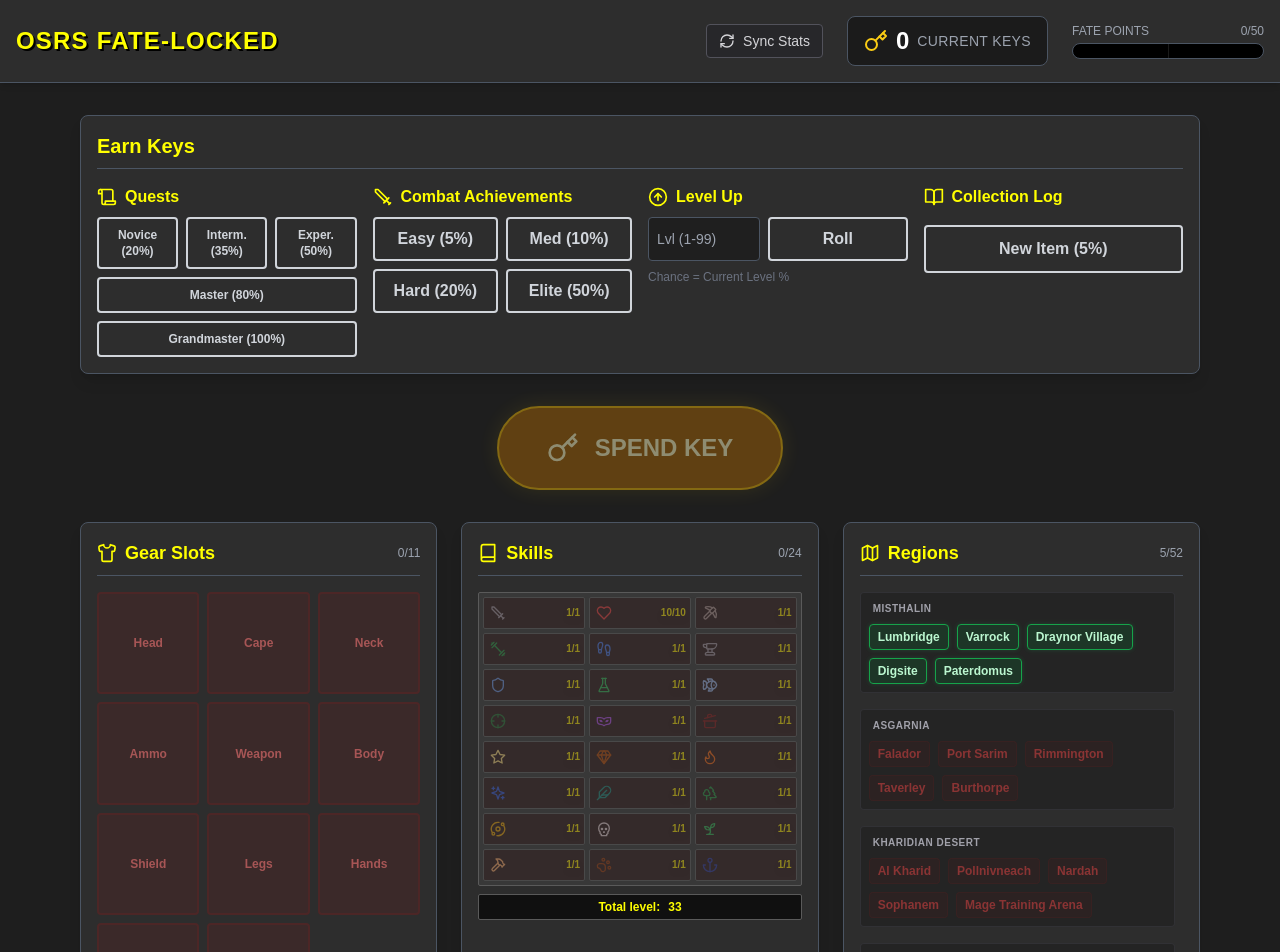
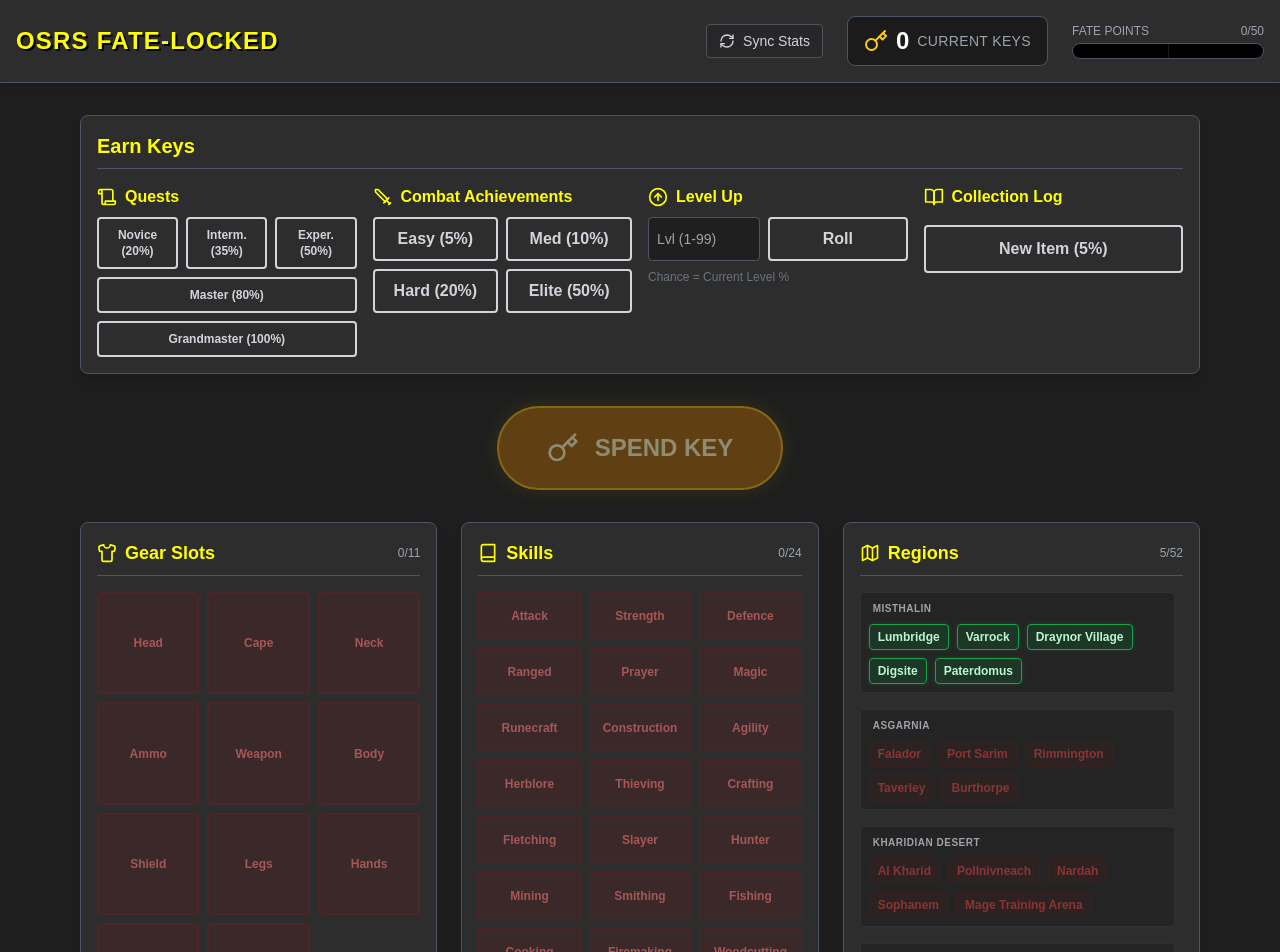
Before and after one commit to Nubles/Fate-Locked, a React (Vite) app: page / in a window 1280 px wide. Shown: the top 952 px of the page. Built offline with nearby package versions, Linux system fonts and the light colour scheme.

Commit message:
revert: reset codebase to original state
Reverting all changes as per user request to "take it back to the working branch".

```diff
--- a/src/App.jsx
+++ b/src/App.jsx
@@ -23,8 +23,7 @@ function App() {
     resetProgress,
     fetchStats,
     calculateSyncDiff,
-    processSync,
-    skillLevels
+    processSync
   } = useGameLogic();
 
   const [isGachaOpen, setIsGachaOpen] = useState(false);
@@ -84,7 +83,7 @@ function App() {
 
         {/* Unlocks Grid */}
         <section>
-             <UnlockTracker gearSlots={gearSlots} skills={skills} regions={regions} skillLevels={skillLevels} />
+             <UnlockTracker gearSlots={gearSlots} skills={skills} regions={regions} />
         </section>
 
         {/* Reset (Bottom) */}
--- a/src/components/UnlockTracker.jsx
+++ b/src/components/UnlockTracker.jsx
@@ -1,84 +1,8 @@
 import React from 'react';
 import { Card } from './ui/BaseComponents';
-import {
-  Shirt, Book, Map,
-  Sword, Heart, Pickaxe,
-  Dumbbell, Footprints, Anvil,
-  Shield, FlaskConical, Fish,
-  Crosshair, VenetianMask, CookingPot,
-  Star, Gem, Flame,
-  Sparkles, Feather, Trees,
-  Orbit, Skull, Sprout,
-  Hammer, PawPrint, Anchor
-} from 'lucide-react';
+import { Shirt, Book, Map } from 'lucide-react';
 
-// OSRS Skill Tab Order (Row by Row)
-const SKILL_DISPLAY_ORDER = [
-  'Attack', 'Hitpoints', 'Mining',
-  'Strength', 'Agility', 'Smithing',
-  'Defence', 'Herblore', 'Fishing',
-  'Ranged', 'Thieving', 'Cooking',
-  'Prayer', 'Crafting', 'Firemaking',
-  'Magic', 'Fletching', 'Woodcutting',
-  'Runecraft', 'Slayer', 'Farming',
-  'Construction', 'Hunter', 'Sailing'
-];
-
-const SKILL_ICONS = {
-  Attack: Sword,
-  Hitpoints: Heart,
-  Mining: Pickaxe,
-  Strength: Dumbbell,
-  Agility: Footprints,
-  Smithing: Anvil, // Fallback: Hammer
-  Defence: Shield,
-  Herblore: FlaskConical,
-  Fishing: Fish,
-  Ranged: Crosshair,
-  Thieving: VenetianMask,
-  Cooking: CookingPot,
-  Prayer: Star,
-  Crafting: Gem,
-  Firemaking: Flame,
-  Magic: Sparkles,
-  Fletching: Feather,
-  Woodcutting: Trees,
-  Runecraft: Orbit,
-  Slayer: Skull,
-  Farming: Sprout,
-  Construction: Hammer,
-  Hunter: PawPrint,
-  Sailing: Anchor
-};
-
-const SKILL_COLORS = {
-  Attack: '#9ca3af', // Silver/Grey
-  Hitpoints: '#ef4444', // Red
-  Mining: '#a8a29e', // Stone
-  Strength: '#16a34a', // Green
-  Agility: '#3b82f6', // Blue
-  Smithing: '#9ca3af', // Grey
-  Defence: '#60a5fa', // Blue
-  Herblore: '#22c55e', // Green
-  Fishing: '#93c5fd', // Light Blue
-  Ranged: '#15803d', // Dark Green
-  Thieving: '#a855f7', // Purple
-  Cooking: '#7f1d1d', // Dark Red
-  Prayer: '#fef08a', // Pale Yellow
-  Crafting: '#b45309', // Brown
-  Firemaking: '#f97316', // Orange
-  Magic: '#2563eb', // Blue
-  Fletching: '#0d9488', // Teal
-  Woodcutting: '#16a34a', // Green
-  Runecraft: '#eab308', // Yellow
-  Slayer: '#e4e4e7', // Zinc
-  Farming: '#22c55e', // Green
-  Construction: '#fdba74', // Orange/Tan
-  Hunter: '#92400e', // Brown
-  Sailing: '#1e40af' // Dark Blue
-};
-
-const StatusGrid = ({ items, type, skillLevels }) => {
+const StatusGrid = ({ items, type }) => {
   if (!items || !Array.isArray(items)) {
     return <div className="text-red-500 text-xs p-2">Error: No data available</div>;
   }
@@ -104,58 +28,22 @@ const StatusGrid = ({ items, type, skillLevels }) => {
   }
 
   if (type === 'SKILLS') {
-    // Calculate Total Level
-    const totalLevel = skillLevels
-      ? Object.values(skillLevels).reduce((a, b) => a + b, 0)
-      : 0;
-
     return (
-      <div className="flex flex-col gap-2">
-        <div className="grid grid-cols-3 bg-[#383838] p-1 gap-1 border border-[#5a5a5a] rounded-sm">
-          {SKILL_DISPLAY_ORDER.map((skillName) => {
-            const skillData = items.find(i => i.name === skillName);
-            const level = skillLevels ? skillLevels[skillName] : 1;
-            const Icon = SKILL_ICONS[skillName] || Book;
-            const iconColor = SKILL_COLORS[skillName] || '#d1d5db';
-
-            if (!skillData) return null;
-
-            // Visual state based on locked/unlocked
-            const isUnlocked = skillData.isUnlocked;
-
-            return (
-              <div
-                key={skillName}
-                className={`
-                  flex items-center gap-1 p-1 h-8 bg-[#1e1e1e] border border-[#5a5a5a] rounded-sm select-none relative
-                  ${!isUnlocked ? 'opacity-50' : ''}
-                `}
-                title={skillName}
-              >
-                {/* Icon */}
-                <div className="w-5 h-5 flex items-center justify-center" style={{ color: iconColor }}>
-                  <Icon size={16} />
-                </div>
-
-                {/* Level Text (Yellow) */}
-                <div className="flex-1 text-right font-sans text-osrs-gold text-[10px] leading-tight font-bold shadow-black drop-shadow-md">
-                   {level}/{level}
-                </div>
-
-                {/* Overlay for locked status */}
-                {!isUnlocked && (
-                    <div className="absolute inset-0 bg-red-900/20 pointer-events-none" />
-                )}
-              </div>
-            );
-          })}
-        </div>
-
-        {/* Total Level Bar */}
-        <div className="bg-[#101010] border border-[#5a5a5a] rounded-sm p-1 flex justify-center gap-2 items-center px-3">
-             <span className="text-osrs-gold text-xs font-bold">Total level:</span>
-             <span className="text-osrs-gold text-xs font-bold">{totalLevel}</span>
-        </div>
+      <div className="grid grid-cols-3 gap-2">
+        {items.map((item, idx) => (
+          <div
+            key={item.name || idx}
+            className={`
+              flex flex-col items-center justify-center p-1 rounded border text-[10px] sm:text-xs font-bold text-center break-words h-12
+              ${item.isUnlocked
+                ? 'bg-green-900/30 border-green-500 text-green-100'
+                : 'bg-red-900/30 border-red-900/50 text-red-400 opacity-60'}
+            `}
+            title={item.name}
+          >
+            <span className="w-full">{item.name}</span>
+          </div>
+        ))}
       </div>
     );
   }
@@ -198,7 +86,7 @@ const StatusGrid = ({ items, type, skillLevels }) => {
   return null;
 };
 
-const UnlockTracker = ({ gearSlots, skills, regions, skillLevels }) => {
+const UnlockTracker = ({ gearSlots, skills, regions }) => {
   return (
     <div className="grid grid-cols-1 lg:grid-cols-3 gap-6">
       {/* Gear */}
@@ -222,7 +110,7 @@ const UnlockTracker = ({ gearSlots, skills, regions, skillLevels }) => {
              {Array.isArray(skills) ? `${skills.filter(i => i.isUnlocked).length}/${skills.length}` : '0/0'}
           </span>
         </div>
-        <StatusGrid items={skills} type="SKILLS" skillLevels={skillLevels} />
+        <StatusGrid items={skills} type="SKILLS" />
       </Card>
 
       {/* Regions */}
--- a/src/hooks/useGameLogic.js
+++ b/src/hooks/useGameLogic.js
@@ -379,7 +379,6 @@ export const useGameLogic = () => {
     resetProgress,
     fetchStats,
     calculateSyncDiff,
-    processSync,
-    skillLevels
+    processSync
   };
 };
```
